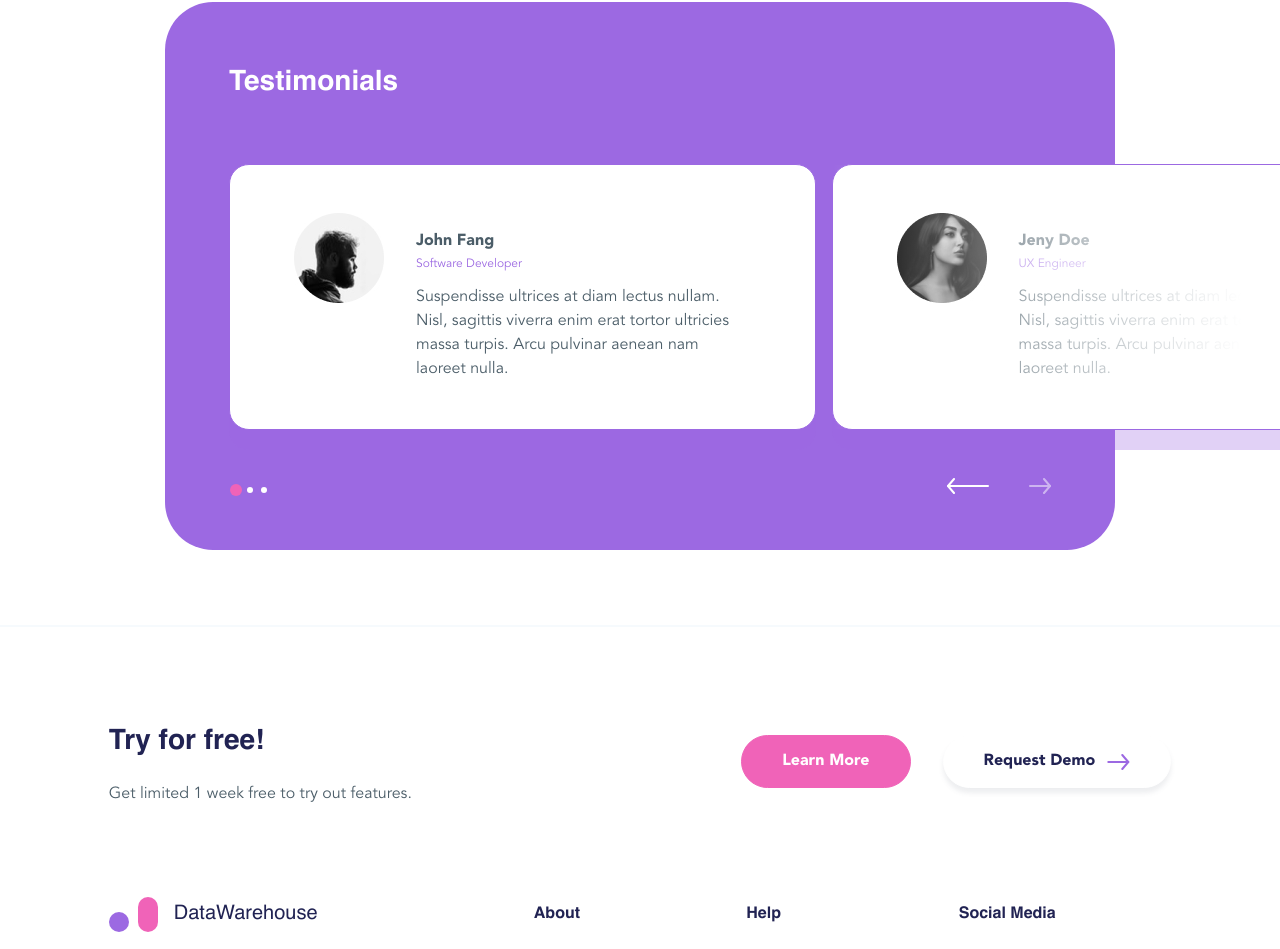
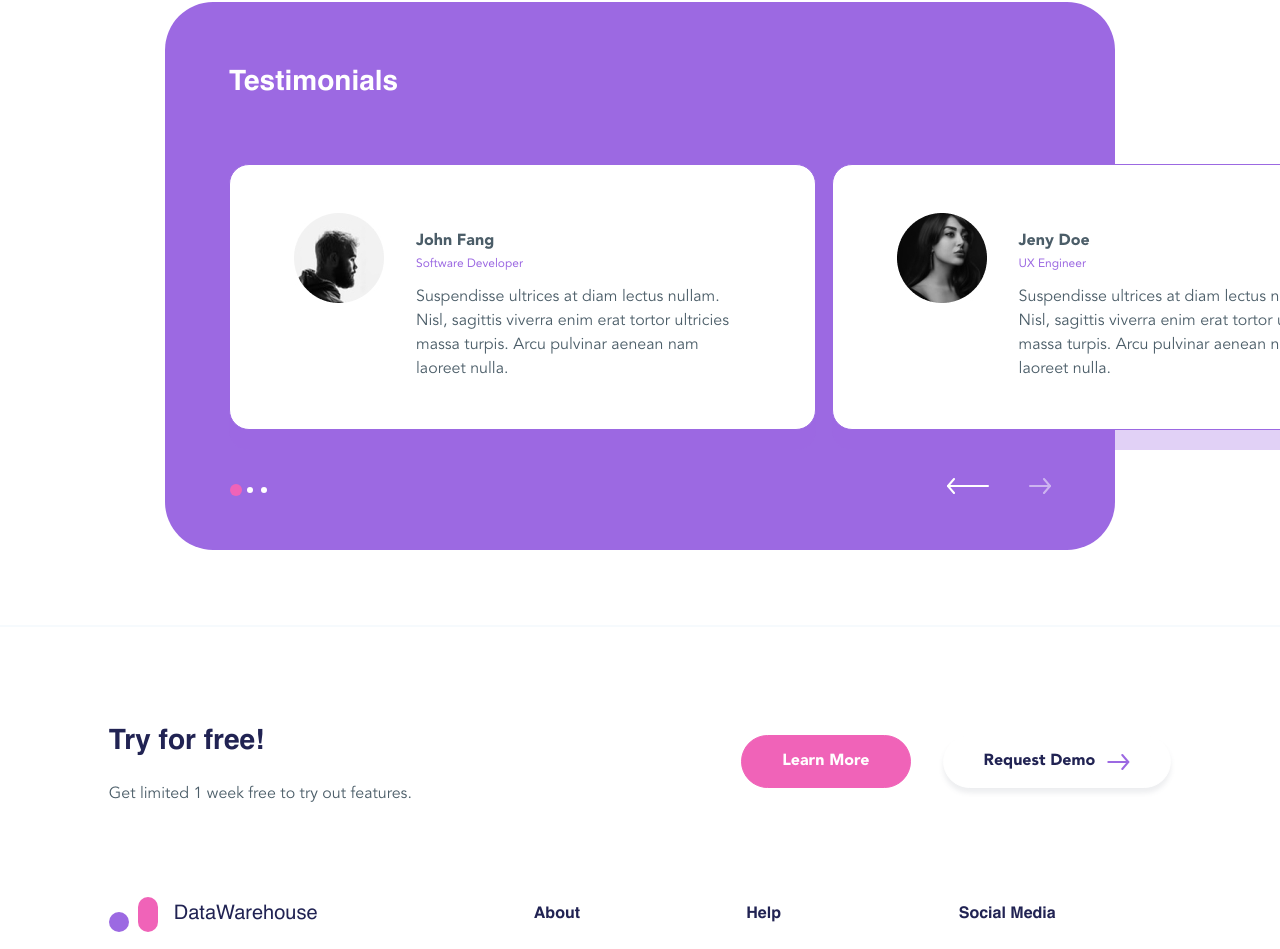
Before and after one commit to tomelleyz/datawarehouse, a React (Create React App) app: page / in a window 1280 px wide. Shown: the part 2237-3186 px from the top of the page. Built offline with nearby package versions, Linux system fonts and the light colour scheme.

Commit message:
Animated the testimonial cards

```diff
--- a/src/components/TestimonialSection.js
+++ b/src/components/TestimonialSection.js
@@ -2,14 +2,80 @@ import styles from "../styles/TestimonialSection.module.scss";
 import johnFangImg from "../assets/images/john_fang_rounded_img.jpg";
 import jenyDoeImg from "../assets/images/jeny_doe_rounded_img.jpg";
 import williamWongImg from "../assets/images/william_wong_rounded_img.jpg";
+import { useState } from "react";
+import { AnimateSharedLayout, motion } from "framer-motion";
 
 export default function TestimonialSection() {
+  const [activeItem, setActiveItem] = useState(1);
+
+  const handleNextBtnClick = () => {
+    if (activeItem === 3) {
+      setActiveItem(1);
+    } else {
+      setActiveItem(activeItem + 1);
+    }
+  };
+
+  const handlePrevBtnClick = () => {
+    if (activeItem === 1) {
+      setActiveItem(3);
+    } else {
+      setActiveItem(activeItem - 1);
+    }
+  };
+
+  const handleFirstItemFlexOrder = () => {
+    if (activeItem === 1) {
+      return "-1";
+    } else if (activeItem === 2) {
+      return "2";
+    } else if (activeItem === 3) {
+      return "2";
+    } else {
+      return;
+    }
+  };
+
+  const handleSecondItemFlexOrder = () => {
+    if (activeItem === 1) {
+      return "3";
+    } else if (activeItem === 2) {
+      return "-1";
+    } else if (activeItem === 3) {
+      return "3";
+    } else {
+      return;
+    }
+  };
+
+  const handleThirdItemFlexOrder = () => {
+    if (activeItem === 1) {
+      return "4";
+    } else if (activeItem === 2) {
+      return "1";
+    } else if (activeItem === 3) {
+      return "-1";
+    } else {
+      return;
+    }
+  };
+
   return (
     <section className={styles.testimonialSection}>
       <div className={styles.testimonialSectionContentBox}>
         <h2 className={styles.heading}>Testimonials</h2>
-        <div className={styles.testimonialsGroupBox}>
-          <div className={styles.testimonialCard}>
+        <AnimateSharedLayout>
+          <motion.div className={styles.testimonialsGroupBox} layout>
+            <motion.div
+              className={styles.testimonialCard}
+              data-active={activeItem === 1 && "true"}
+              layout
+              style={{
+                borderRadius: "1.25rem",
+                boxShadow: "0px 20px 0px rgba(156, 105, 226, 0.3)",
+                order: `${handleFirstItemFlexOrder()}`,
+              }}
+            >
               <img
                 src={johnFangImg}
                 alt="John Fang"
@@ -24,8 +90,17 @@ export default function TestimonialSection() {
                   aenean nam laoreet nulla.
                 </p>
               </div>
-          </div>
-          <div className={`${styles.testimonialCard} ${styles.whiteOverlay}`}>
+            </motion.div>
+            <motion.div
+              className={styles.testimonialCard}
+              data-active={activeItem === 2 && "true"}
+              layout
+              style={{
+                borderRadius: "1.25rem",
+                boxShadow: "0px 20px 0px rgba(156, 105, 226, 0.3)",
+                order: `${handleSecondItemFlexOrder()}`,
+              }}
+            >
               <img
                 src={jenyDoeImg}
                 alt="Jeny Doe"
@@ -40,8 +115,17 @@ export default function TestimonialSection() {
                   aenean nam laoreet nulla.
                 </p>
               </div>
-          </div>
-          <div className={styles.testimonialCard}>
+            </motion.div>
+            <motion.div
+              className={styles.testimonialCard}
+              data-active={activeItem === 3 && "true"}
+              layout
+              style={{
+                borderRadius: "1.25rem",
+                boxShadow: "0px 20px 0px rgba(156, 105, 226, 0.3)",
+                order: `${handleThirdItemFlexOrder()}`,
+              }}
+            >
               <img
                 src={williamWongImg}
                 alt="John Fang"
@@ -56,16 +140,36 @@ export default function TestimonialSection() {
                   aenean nam laoreet nulla.
                 </p>
               </div>
-          </div>
-        </div>
+            </motion.div>
+          </motion.div>
+        </AnimateSharedLayout>
+
         <div className={styles.indicatorsAndNavButtonsBox}>
           <div className={styles.indicatorsBox}>
-            <span className={styles.indicator} data-indicator="active"></span>
-            <span className={styles.indicator}></span>
-            <span className={styles.indicator}></span>
+            <motion.span
+              animate={{
+                backgroundColor: activeItem === 1 ? "#f063b8" : "#ffffff",
+                scale: activeItem === 1 ? 2 : 1,
+              }}
+              className={styles.indicator}
+            ></motion.span>
+            <motion.span
+              animate={{
+                backgroundColor: activeItem === 2 ? "#f063b8" : "#ffffff",
+                scale: activeItem === 2 ? 2 : 1,
+              }}
+              className={styles.indicator}
+            ></motion.span>
+            <motion.span
+              animate={{
+                backgroundColor: activeItem === 3 ? "#f063b8" : "#ffffff",
+                scale: activeItem === 3 ? 2 : 1,
+              }}
+              className={styles.indicator}
+            ></motion.span>
           </div>
           <div className={styles.navButtonsBox}>
-            <span className={styles.prevBtn}>
+            <span onClick={handlePrevBtnClick} className={styles.prevBtn}>
               <svg
                 width="42"
                 height="16"
@@ -89,7 +193,7 @@ export default function TestimonialSection() {
                 />
               </svg>
             </span>
-            <span className={styles.nextBtn}>
+            <span onClick={handleNextBtnClick} className={styles.nextBtn}>
               <svg
                 width="22"
                 height="16"
--- a/src/styles/MobileMenu.module.scss
+++ b/src/styles/MobileMenu.module.scss
@@ -24,11 +24,13 @@
   justify-content: center;
   color: $heading__text__color;
   font-family: $heading__font;
-  height: 60px;
-  width: 60px;
+  height: 55px;
+  width: 55px;
   border-radius: 50%;
   background-color: rgba(156, 105, 226, 0.2);
   cursor: pointer;
+  user-select: none;
+  font-size: 0.875rem;
 }
 
 .menuItemsContainer {
--- a/src/styles/TestimonialSection.module.scss
+++ b/src/styles/TestimonialSection.module.scss
@@ -37,24 +37,6 @@
   margin: 0 0.5rem;
 }
 
-.whiteOverlay {
-  position: relative;
-}
-
-.whiteOverlay::after {
-  content: "";
-  position: absolute;
-  left: 0;
-  top: 0;
-  width: 100%;
-  height: 100%;
-  background: linear-gradient(
-    to right,
-    rgba(255, 255, 255, 0) 0%,
-    rgba(255, 255, 255, 1) 70%
-  );
-}
-
 .customerImg {
   padding-right: 2rem;
 }
@@ -67,6 +49,7 @@
 .role {
   color: $purple;
   font-size: 0.75rem;
+  font-weight: 500;
   margin-top: 0.125rem;
 }
 
@@ -91,11 +74,6 @@
   border-radius: 3px;
   margin: 0 4px;
   transition: 0.3s;
-}
-
-.indicator[data-indicator="active"] {
-  background-color: $pink;
-  transform: scale(2);
 }
 
 .navButtonsBox {
```
Lines whose indentation alone changed are shown as unchanged.
